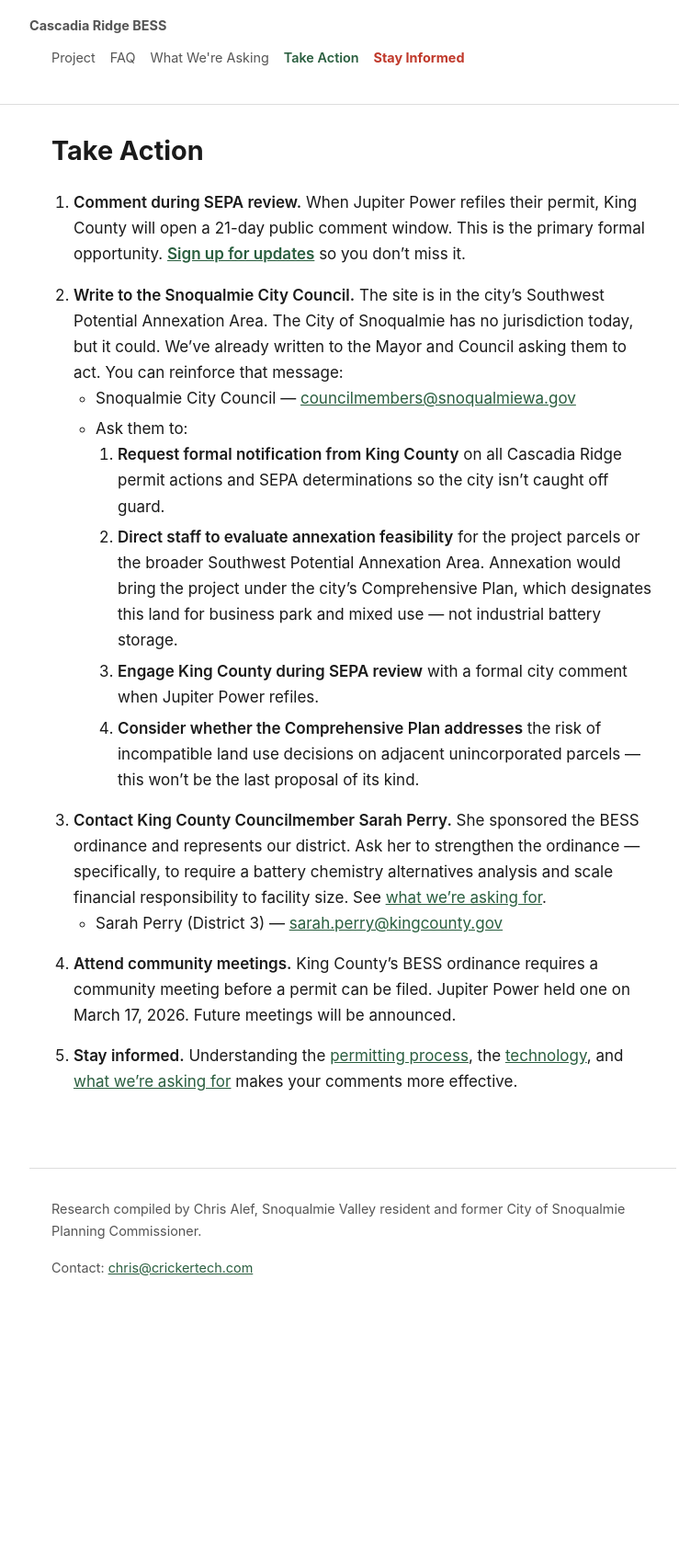
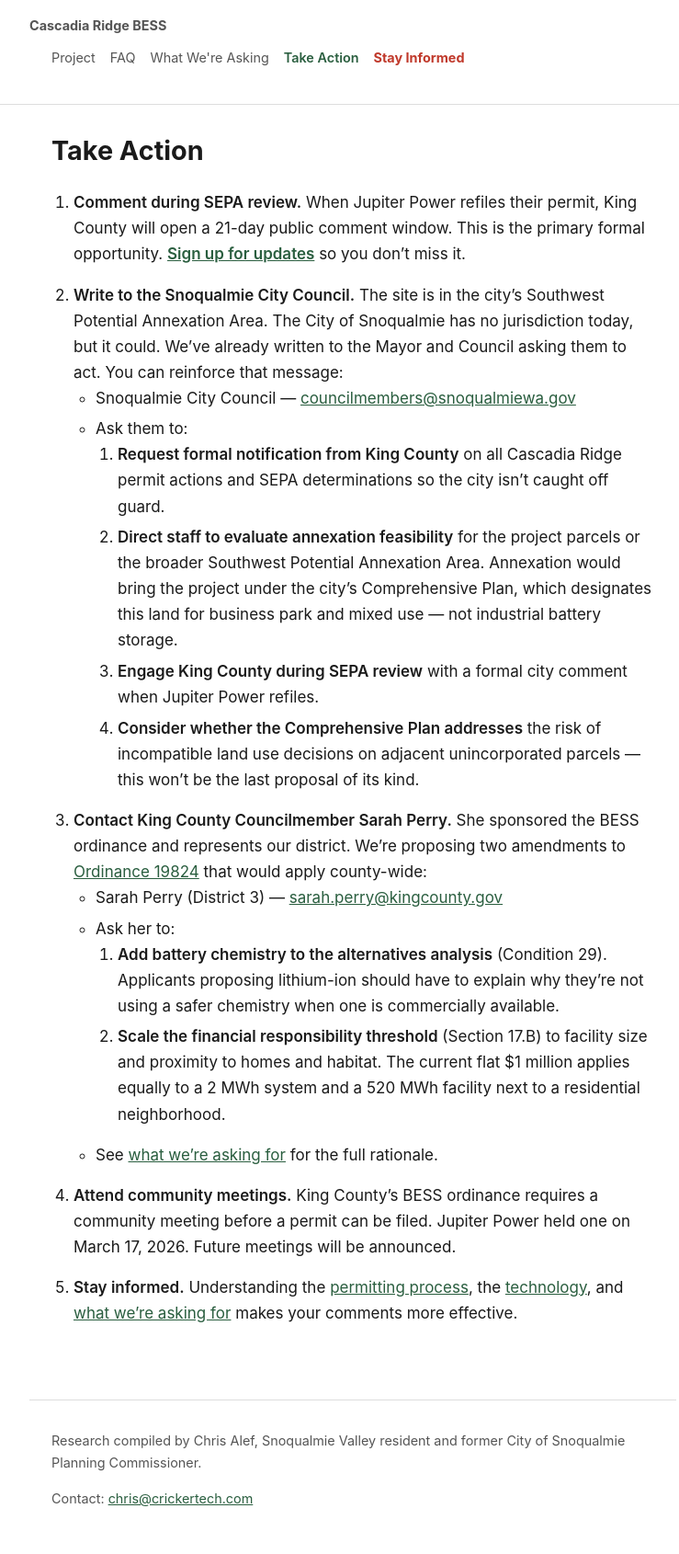
Before and after one commit to calef/cascadia-ridge-bess, a Jekyll site: the page built from _pages/take-action.md, in a window 1280 px wide. Shown: the whole page at 92% size, without its empty margins (256-995 px from the left). Built offline with Jekyll 4.4.1, drawn with Linux system fonts in a browser that asks for light colours; before the commit the page ends 1439 px from its top, so only the background shows below that.

Commit message:
Deploy site 2026-03-17-134310

```diff
--- a/_pages/take-action.md
+++ b/_pages/take-action.md
@@ -12,8 +12,12 @@ title: "Take Action"
      3. **Engage King County during SEPA review** with a formal city comment when Jupiter Power refiles.
      4. **Consider whether the Comprehensive Plan addresses** the risk of incompatible land use decisions on adjacent unincorporated parcels — this won't be the last proposal of its kind.
 
-3. **Contact King County Councilmember Sarah Perry.** She sponsored the BESS ordinance and represents our district. Ask her to strengthen the ordinance — specifically, to require a battery chemistry alternatives analysis and scale financial responsibility to facility size. See [what we're asking for](/what-we-are-asking).
+3. **Contact King County Councilmember Sarah Perry.** She sponsored the BESS ordinance and represents our district. We're proposing two amendments to [Ordinance 19824](https://mkcclegisearch.kingcounty.gov/LegislationDetail.aspx?ID=6294909&GUID=CA2000B8-B2F9-4F69-9055-0C2D381EAF9F) that would apply county-wide:
    - Sarah Perry (District 3) — [sarah.perry@kingcounty.gov](mailto:sarah.perry@kingcounty.gov)
+   - Ask her to:
+     1. **Add battery chemistry to the alternatives analysis** (Condition 29). Applicants proposing lithium-ion should have to explain why they're not using a safer chemistry when one is commercially available.
+     2. **Scale the financial responsibility threshold** (Section 17.B) to facility size and proximity to homes and habitat. The current flat $1 million applies equally to a 2 MWh system and a 520 MWh facility next to a residential neighborhood.
+   - See [what we're asking for](/what-we-are-asking) for the full rationale.
 
 4. **Attend community meetings.** King County's BESS ordinance requires a community meeting before a permit can be filed. Jupiter Power held one on March 17, 2026. Future meetings will be announced.
 
```
